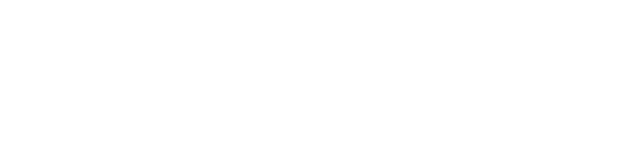
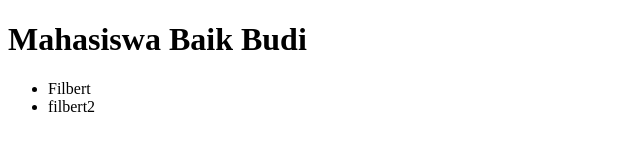
Before and after one commit to gilbertsitumorang30/repo-ifc, a plain HTML site: page index.html in a window 1280 px wide. Shown: the whole page, without its empty margins (0-640 px from the left). Drawn offline with Linux system fonts and the light colour scheme.

Commit message:
add-fitur-mahasiswa

```diff
--- a/index.html
+++ b/index.html
@@ -6,6 +6,16 @@
     <title>Hello World!</title>
 </head>
 <body>
-
+    <h1>
+        Mahasiswa Baik Budi
+    </h1>
+ <ul>
+    <li>
+        Filbert
+    </li>
+    <li>
+        filbert2
+    </li>
+ </ul>
 </body>
 </html>
```
